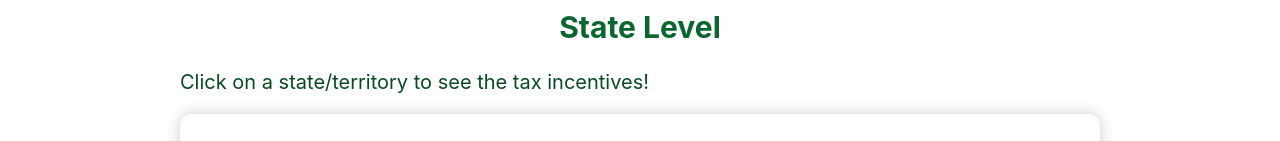
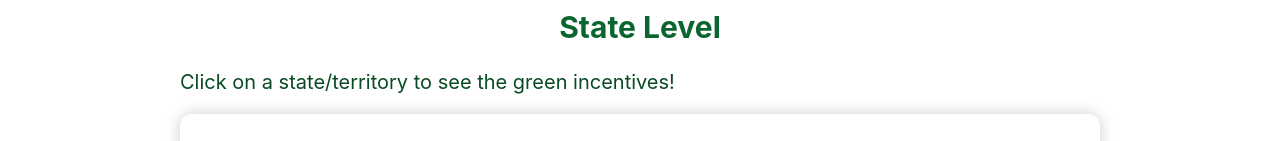
Before and after one commit to chonk9/webmaster23-24, a React (Create React App) app: page /tax-incentives in a window 1280 px wide. Shown: the part 564-705 px from the top of the page. Built offline with nearby package versions, Linux system fonts and the light colour scheme.

Commit message:
Text clarification

```diff
--- a/src/Pages/TaxIncentives.jsx
+++ b/src/Pages/TaxIncentives.jsx
@@ -67,7 +67,7 @@ export default function TaxIncentives() {
     <div>
       <h2 className="page-subheading">State Level</h2>
       <p>
-        Click on a state/territory to see the tax incentives!
+        Click on a state/territory to see the green incentives!
       </p>
       <Map/>
     </div>
```
